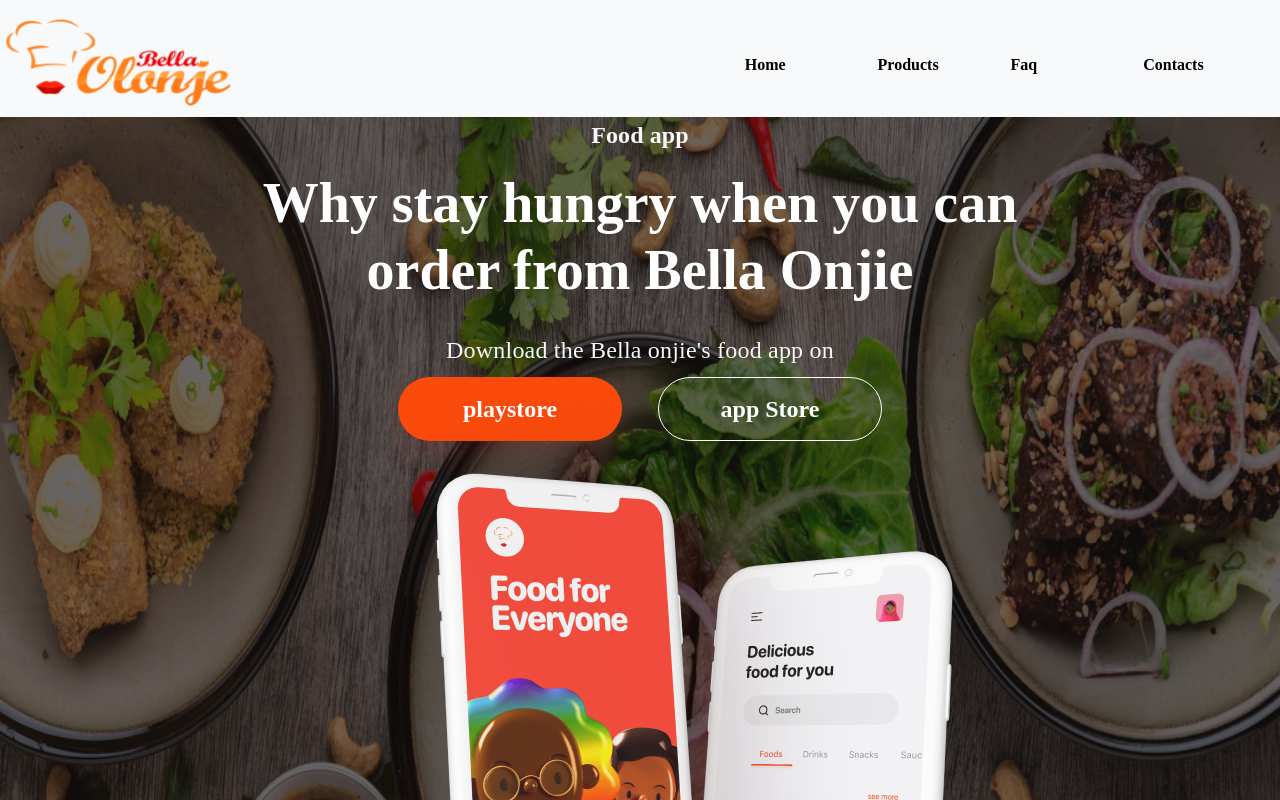
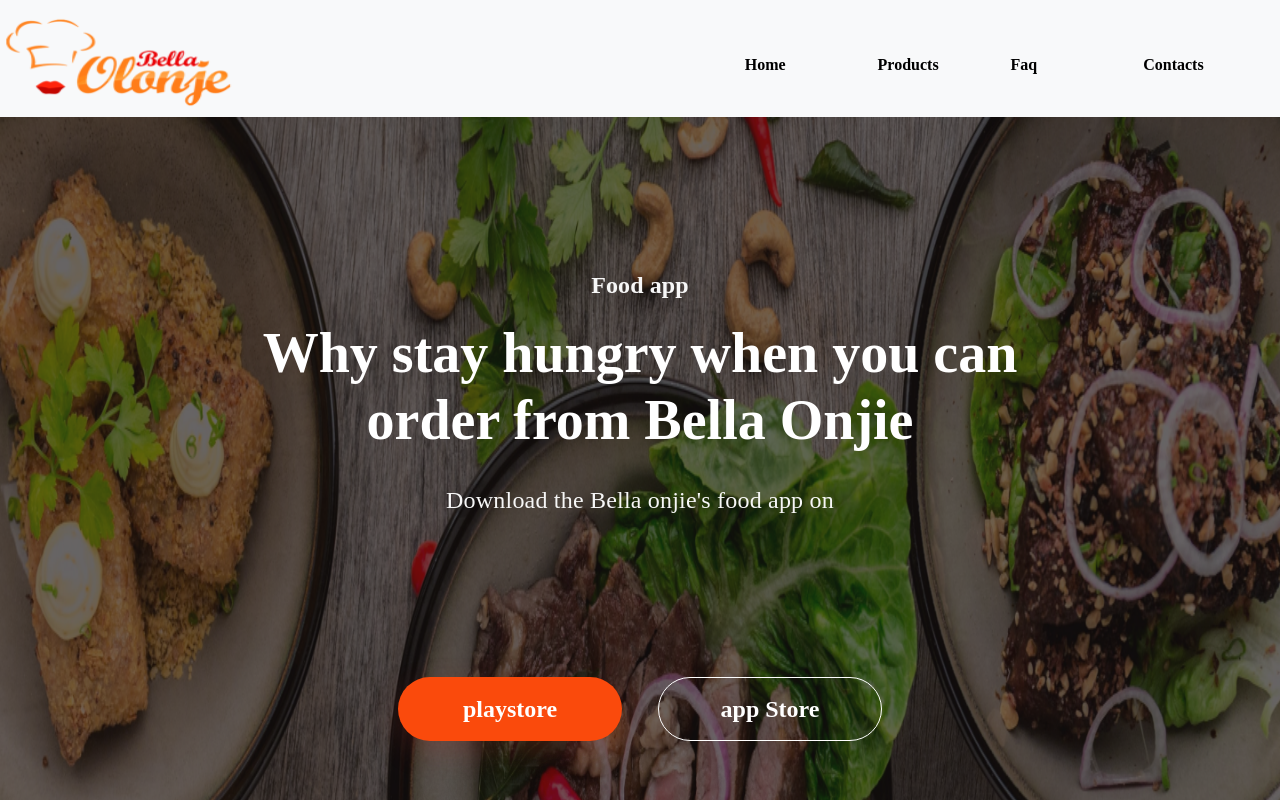
Before and after one commit to Divya-Raj7488/thomso_rec, a React (Create React App) app: page / in a window 1280 px wide. Shown: the top 800 px of the page. Built offline with nearby package versions, Linux system fonts and the light colour scheme.

Commit message:
mainpage rectified

```diff
--- a/src/components/Mainpage/Mainpage.css
+++ b/src/components/Mainpage/Mainpage.css
@@ -1,9 +1,9 @@
 .mainPageContainer {
-  min-height: 100vh;
+  min-height: 110vh;
   height: auto;
   width: 100vw;
   background: url(/src/images/Rectangle48.png) no-repeat;
-  background-size: 100vw 100vh;
+  background-size: 100vw 120vh;
   display: flex;
   flex-direction: column;
   justify-content: center;
@@ -11,8 +11,10 @@
 }
 .mainPageTextContainer {
   width: 70vw;
+  height: 70vh;
   display: flex;
   flex-direction: column;
+  justify-content: center;
   align-items: center;
 }
 .foodAppText {
@@ -71,7 +73,7 @@
 }
 
 #mainPgImg2{
-  margin-top: -10%;
+  margin-top: -5%;
   border-bottom: 3px solid #E4E4E4;
 }
 #bellaOnjieLogin{
```
